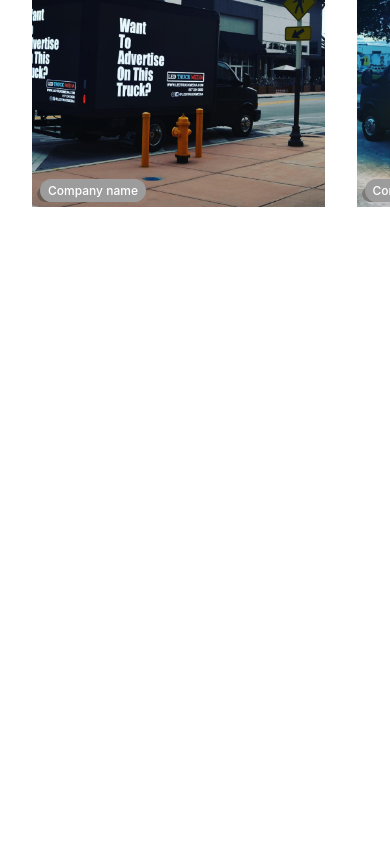
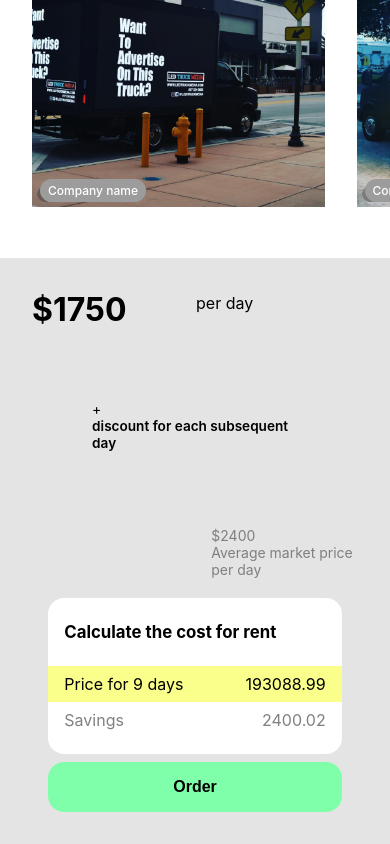
Before and after one commit to n-jabes/tglobals, a React (Create React App) app: page / in a window 390 px wide. Shown: the part 2864-3708 px from the top of the page. Before the commit the page ends 3122 px from the top, so only its background shows below. Built offline with nearby package versions, Linux system fonts and the light colour scheme.

Commit message:
added the calendar section

```diff
--- a/package.json
+++ b/package.json
@@ -3,7 +3,9 @@
   "version": "0.1.0",
   "private": true,
   "dependencies": {
+    "@mui/x-date-pickers-pro": "^7.0.0",
     "cra-template": "1.2.0",
+    "dayjs": "^1.11.10",
     "react": "^18.2.0",
     "react-dom": "^18.2.0",
     "react-icons": "^5.0.1",
--- /dev/null
+++ b/src/components/Calendar.jsx
@@ -0,0 +1,20 @@
+// import * as React from 'react';
+// import { DemoContainer, DemoItem } from '@mui/x-date-pickers/internals/demo';
+// import { LocalizationProvider } from '@mui/x-date-pickers-pro';
+// import { AdapterDayjs } from '@mui/x-date-pickers-pro/AdapterDayjs';
+// import { DateRangeCalendar } from '@mui/x-date-pickers-pro/DateRangeCalendar';
+
+// export default function Calendar() {
+//   return (
+//     <LocalizationProvider dateAdapter={AdapterDayjs}>
+//       <DemoContainer components={['DateRangeCalendar', 'DateRangeCalendar']}>
+//         <DemoItem label="1 calendar">
+//           <DateRangeCalendar calendars={1} />
+//         </DemoItem>
+//         <DemoItem label="2 calendars">
+//           <DateRangeCalendar calendars={2} />
+//         </DemoItem>
+//       </DemoContainer>
+//     </LocalizationProvider>
+//   );
+// }
--- a/src/index.css
+++ b/src/index.css
@@ -580,6 +580,94 @@ a {
   overflow: hidden;
 }
 
+.seventh-row {
+  background: #e4e4e4;
+  padding: 2rem;
+}
+
+.seventh-row .top .amount,
+.seventh-row .top .middle,
+.seventh-row .top .left {
+  height: 15vh;
+}
+
+.seventh-row .top .amount {
+  font-size: 2rem;
+  font-weight: 700;
+}
+
+.seventh-row .top .amount sup {
+  font-size: 1rem;
+  font-weight: 400;
+  margin-left: 19%;
+}
+
+.seventh-row .top .middle {
+  width: 75%;
+  display: flex;
+  flex-direction: column;
+  justify-content: space-between;
+  margin-top: -5%;
+  align-items: center;
+}
+
+.seventh-row .top .middle p span {
+  font-size: 1.15rem;
+  font-weight: 600;
+}
+
+.seventh-row .left {
+  color: #3c3c4399;
+  width: 35%;
+  margin-left: 85%;
+}
+
+.calendar-container {
+  width: 100%;
+  display: flex;
+  flex-direction: column;
+  align-items: center;
+}
+
+.calendar-container .calendar {
+  width: 30%;
+  background: var(--bg-color);
+  border-radius: 1rem;
+  margin: 0 auto;
+  padding: 1rem 0;
+}
+.calendar-container .calendar h2,
+.calendar-container .calendar .cal {
+  padding: 0.5rem 1rem;
+}
+.calendar-container .calendar .row {
+  display: flex;
+  align-items: center;
+  justify-content: space-between;
+  font-size: 1rem;
+  font-weight: 400;
+}
+
+.calendar-container .calendar .price {
+  background: #f9ff8a;
+}
+
+.calendar-container .calendar .savings {
+  color: gray;
+}
+
+.calendar-container .order-btn {
+  width: 30%;
+  background: #80ffab;
+  border-radius: 1rem;
+  padding: 1rem 0;
+  border: none;
+  cursor: pointer;
+  font-weight: 700;
+  font-size: 1.2em;
+  margin-top: 0.5rem;
+}
+
 /* responsiveness */
 
 @media screen and (max-width: 950px) {
@@ -721,6 +809,30 @@ a {
     min-width: 75vw;
     margin-right: 2rem;
   }
+
+  .seventh-row .calendar-container .calendar {
+    width: 70%;
+    font-size: 0.75rem;
+  }
+
+  .seventh-row .calendar-container .order-btn {
+    width: 70%;
+    font-size: 1rem;
+  }
+
+  .seventh-row .top .middle {
+    width: 97%;
+  }
+  .seventh-row .top .middle p span {
+    /* width: 90%; */
+    font-size: 1rem;
+  }
+
+  .seventh-row .left {
+    width: 22.5%;
+    margin-left: 77.5%;
+    margin-bottom: 1%;
+  }
 }
 
 @media screen and (max-width: 550px) {
@@ -821,6 +933,27 @@ a {
   .fourth-row .bottom h1 {
     font-size: 0.8rem;
   }
+
+  .seventh-row .calendar-container .calendar {
+    margin-top: 5%;
+    width: 90%;
+    font-size: 0.7rem;
+  }
+
+  .seventh-row .calendar-container .order-btn {
+    width: 90%;
+    font-size: 1rem;
+  }
+
+  .seventh-row .top .middle p span {
+    width: 90%;
+    font-size: 0.85rem;
+  }
+
+  .seventh-row .left {
+    width: 50%;
+    margin-left: 55%;
+  }
 }
 
 /* Home Ends */
--- a/src/pages/Home.jsx
+++ b/src/pages/Home.jsx
@@ -21,6 +21,7 @@ import example13 from '../assets/Exp2_row2_13.png';
 import example14 from '../assets/Exp2_row2_14.png';
 import example15 from '../assets/Exp2_row2_15.png';
 import example16 from '../assets/Exp2_row2_16.png';
+// import Calendar from './../components/Calendar';
 
 function Home(props) {
   return (
@@ -215,6 +216,46 @@ function Home(props) {
           <h2 className="name">Company name</h2>
         </div>
       </div>
+
+      <div className="seventh-row">
+        <div className="top">
+          <div className="amount">
+            $1750 <sup>per day</sup>
+          </div>
+          <div className="middle">
+            <p>
+              + <br />
+              <span>
+                discount for each subsequent <br /> day
+              </span>
+            </p>
+          </div>
+        </div>
+
+        <div className="left">
+          $2400 <br />
+          <span>
+            Average market price <br /> per day
+          </span>
+        </div>
+
+        <div className="calendar-container">
+          <div className="calendar">
+            <h2 className="heading">Calculate the cost for rent</h2>
+            <div className="cal">
+                {/* <Calendar /> */}
+            </div>
+            <h2 className="row price">
+              <span>Price for 9 days</span>{' '}
+              <span className="price-left">193088.99</span>
+            </h2>
+            <h2 className="row savings">
+              <span>Savings</span> <span className="savings-left">2400.02</span>
+            </h2>
+          </div>
+          <button className="order-btn">Order</button>
+        </div>
+      </div>
     </div>
   );
 }
```
Also changed, not shown: 1 other file (tests, documents, lock files or other folders).
